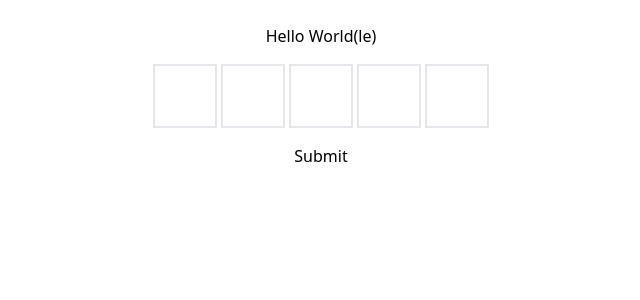
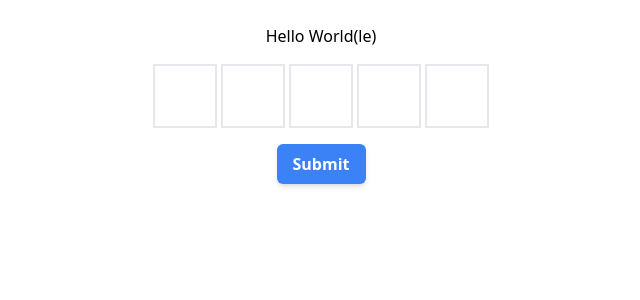
Before and after one commit to craigostrin/legally-distinct-word-game, a React (Vite) app: page / in a window 1280 px wide. Shown: the top 300 px of the page, without its empty margins (319-959 px from the left). Built offline with nearby package versions, Linux system fonts and the light colour scheme.

Commit message:
add base Button component, styled Submit button

```diff
--- a/src/App.tsx
+++ b/src/App.tsx
@@ -3,6 +3,7 @@ import useGameState from './hooks/useGameState'
 import { LETTER_REGEX, MAX_LENGTH } from './lib/constants'
 import { useKeyDown } from './hooks/useKeyDown'
 import CopyResultsButton from './components/CopyResultsButton'
+import Button from './components/Button'
 
 // TODO:
 // MVP
@@ -51,9 +52,14 @@ function App() {
       <h1>Hello World(le)</h1>
       <Row guess={guess} result={result} isSubmitted={isSubmitted} />
       {!isSubmitted ? (
-        <button onClick={submit}>Submit</button>
+        <Button
+          className='bg-blue-500 text-white font-semibold'
+          onClick={submit}
+        >
+          Submit
+        </Button>
       ) : (
-        <CopyResultsButton guess={guess} result={result} className='mt-4' />
+        <CopyResultsButton guess={guess} result={result} className='mt-' />
       )}
     </div>
   )
--- /dev/null
+++ b/src/components/Button.tsx
@@ -0,0 +1,23 @@
+import { cn } from '../lib/utils'
+
+type ButtonProps = {
+  className?: string
+  children?: React.ReactNode
+  onClick?: () => void
+}
+
+function Button({ className, children, onClick }: ButtonProps) {
+  return (
+    <button
+      onClick={onClick}
+      className={cn(
+        'py-2 px-4 rounded-md shadow-md border-gray-open',
+        className
+      )}
+    >
+      {children}
+    </button>
+  )
+}
+
+export default Button
--- a/src/components/CopyResultsButton.tsx
+++ b/src/components/CopyResultsButton.tsx
@@ -2,6 +2,7 @@ import Game from '../game/game'
 import { fullwidth as FW } from '../lib/unicode'
 import { cn } from '../lib/utils'
 import copyIcon from '../assets/copy-solid.svg'
+import Button from './Button'
 
 interface CopyResultsButtonProps {
   className?: string
@@ -24,16 +25,17 @@ function CopyResultsButton({
   }
 
   return (
-    <button
+    <Button
       onClick={copy}
-      className={cn(
-        'bg-green-result text-white py-2 px-4 rounded-md shadow-md',
-        className
-      )}
+      className={cn('bg-green-result text-white', className)}
     >
-      <img className='w-4 h-4 inline' src={copyIcon} /> Copy Result
-    </button>
+      <CopyIcon /> Copy Result
+    </Button>
   )
+}
+
+function CopyIcon() {
+  return <img className='w-4 h-4 mr-1 inline' src={copyIcon} />
 }
 
 function spread(guess: string) {
```
